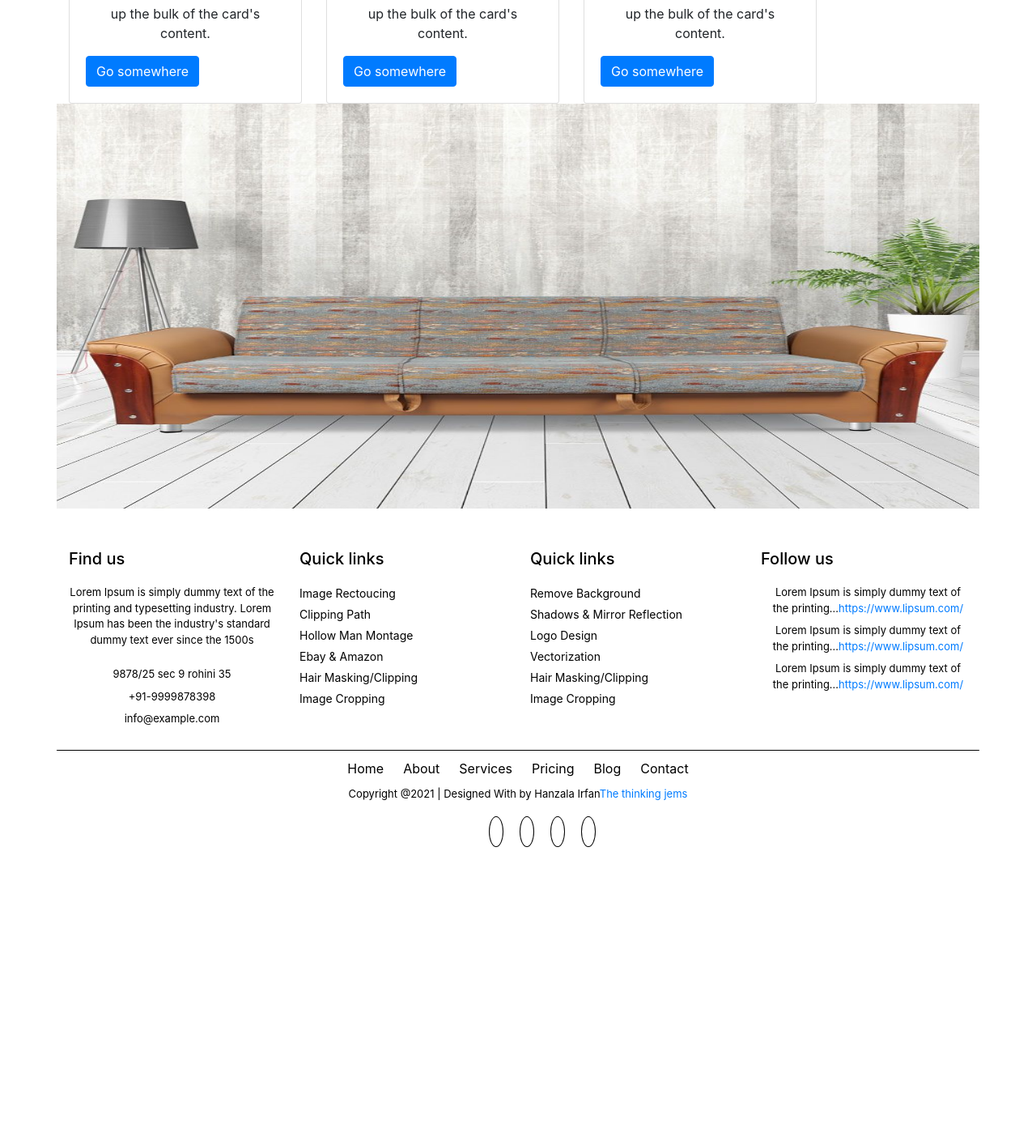
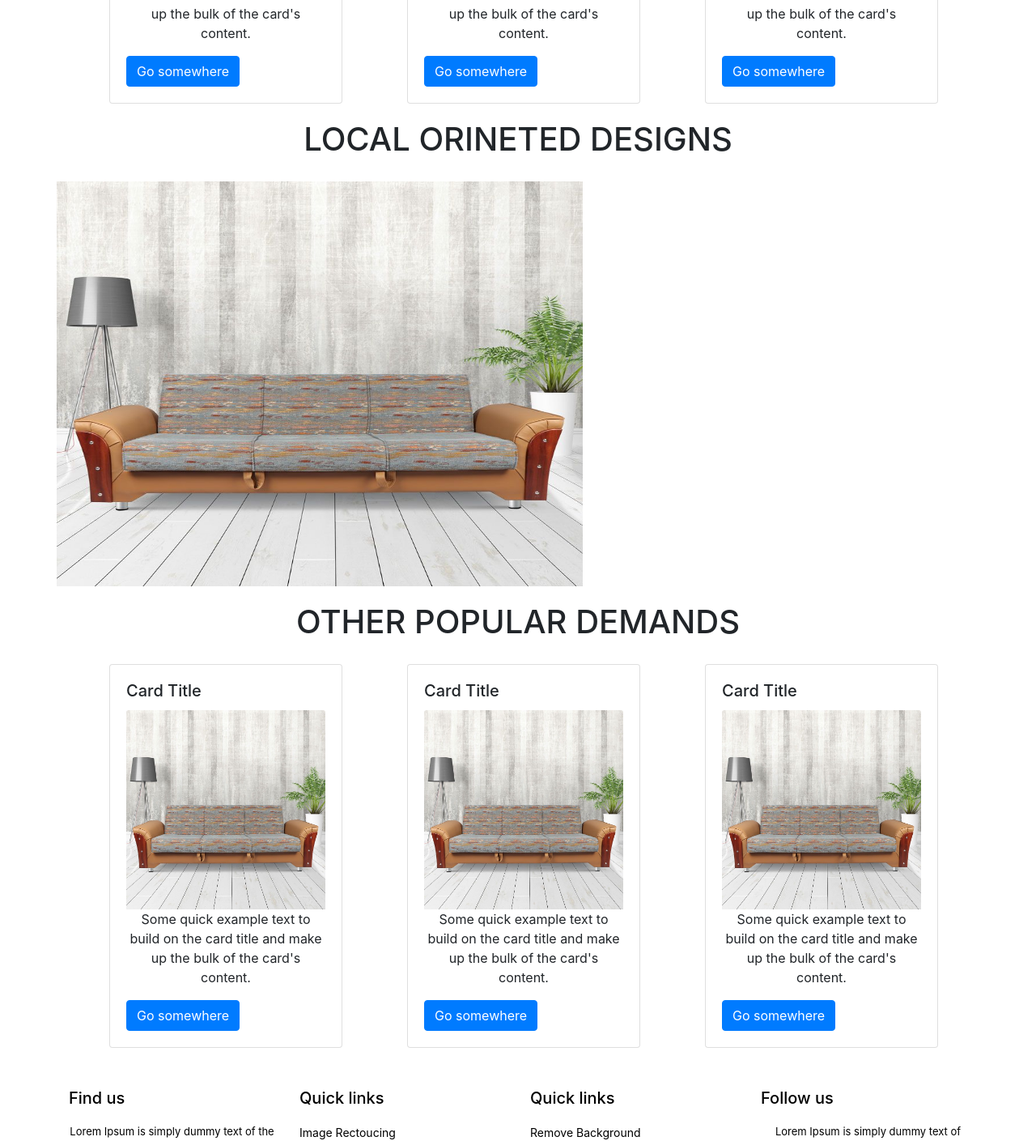
Before and after one commit to imhanzala22/SofaHouse, a React (Create React App) app in the folder sofa-house/: page / in a window 1280 px wide. Shown: the part 1560-2969 px from the top of the page at 81% size. Before the commit the page ends 2624 px from the top, so only its background shows below. Built offline with nearby package versions, Linux system fonts and the light colour scheme.

Commit message:
home completed

```diff
--- /dev/null
+++ b/sofa-house/src/components/BigImage/BImage.jsx
@@ -0,0 +1,9 @@
+import React from 'react';
+import image from '../../Assets/CardImages/1.jpg'
+const BImage = () => {
+    return ( <div>
+         <img src={image} width='130%' height='500px' alt="full image" />
+    </div> );
+}
+
+export default BImage;
--- /dev/null
+++ b/sofa-house/src/components/Card/Card.css
@@ -0,0 +1,3 @@
+.cardmarg {
+  margin-left: 50px;
+}
--- a/sofa-house/src/components/Card/Card.jsx
+++ b/sofa-house/src/components/Card/Card.jsx
@@ -1,10 +1,11 @@
 import React from 'react';
+import './Card.css'
 import {Card,Button,Col} from 'react-bootstrap';
 import image from '../../Assets/CardImages/1.jpg'
 const Cards = () => {
     return ( <div>
             <Col md={4}>
-            <Card style={{ width: '18rem' }}>
+            <Card className='cardmarg' style={{ width: '18rem' }}>
 
                     <Card.Body>
                          <Card.Title>Card Title</Card.Title>
--- a/sofa-house/src/components/home/home.jsx
+++ b/sofa-house/src/components/home/home.jsx
@@ -2,8 +2,9 @@ import React from 'react'
 import './home.css'
 import Carousel from '../Carousel/Carousel'
 import Card from '../Card/Card';
-import image from '../../Assets/CardImages/1.jpg'
+
 import {Row, Container} from 'react-bootstrap';
+import BImage from '../BigImage/BImage';
 
 const Home = () => {
     return ( <div>
@@ -21,9 +22,22 @@ const Home = () => {
       <Card/>
       <Card/>
       </Row>
+      <h1>
+       Local orineted Designs
+      </h1>
       <Row >
-        <img src={image} width='100%' height='500px' alt="full image" />
+       <BImage/>
       </Row>
+
+      <h1>
+       other popular demands
+      </h1>
+      <Row>
+      <Card/>
+      <Card/>
+      <Card/>
+      </Row>
+
       </Container>
 
 
--- a/sofa-house/src/index.css
+++ b/sofa-house/src/index.css
@@ -19,3 +19,6 @@ h1 {
 p {
   text-align: center;
 }
+:root {
+  --primary: blue;
+}
```
